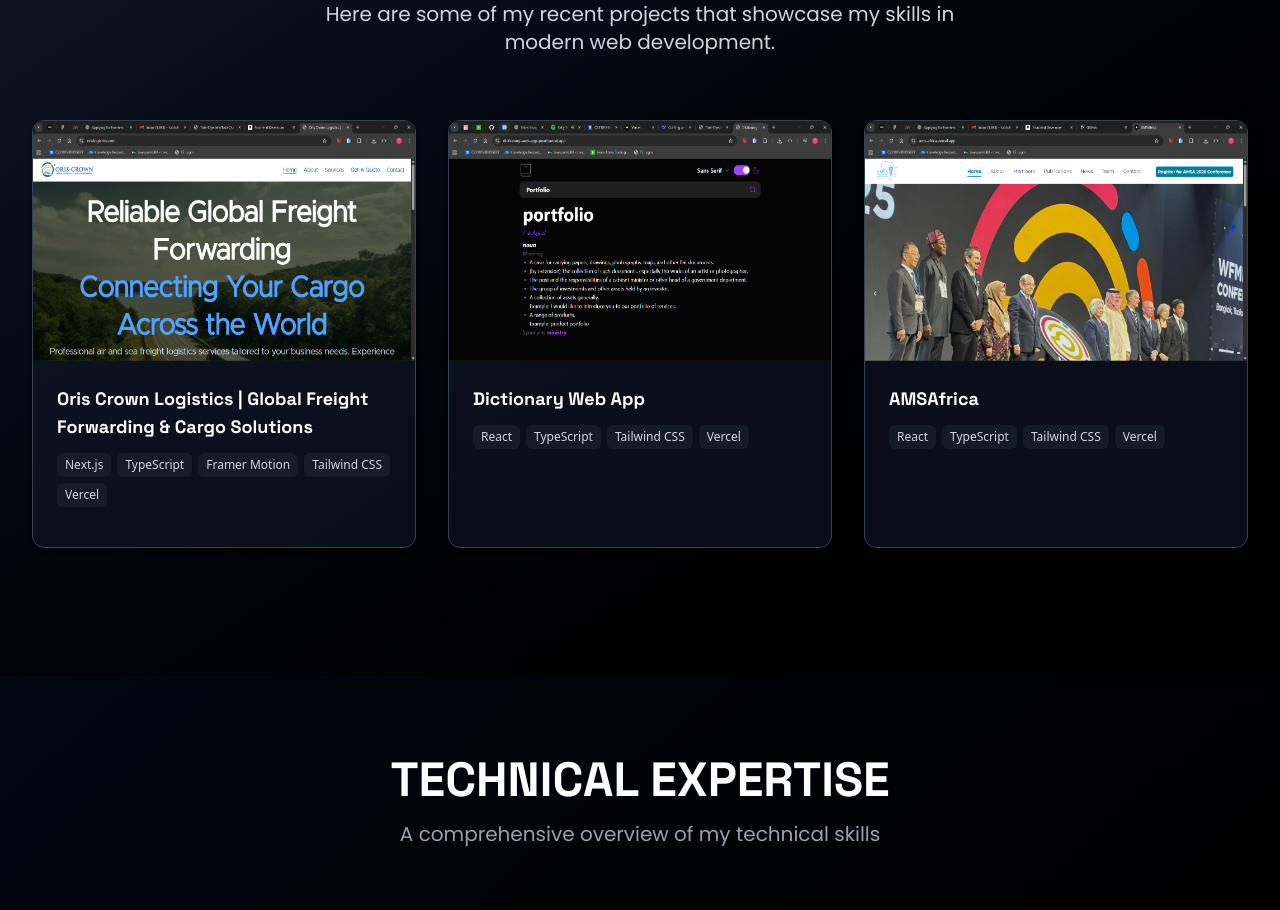
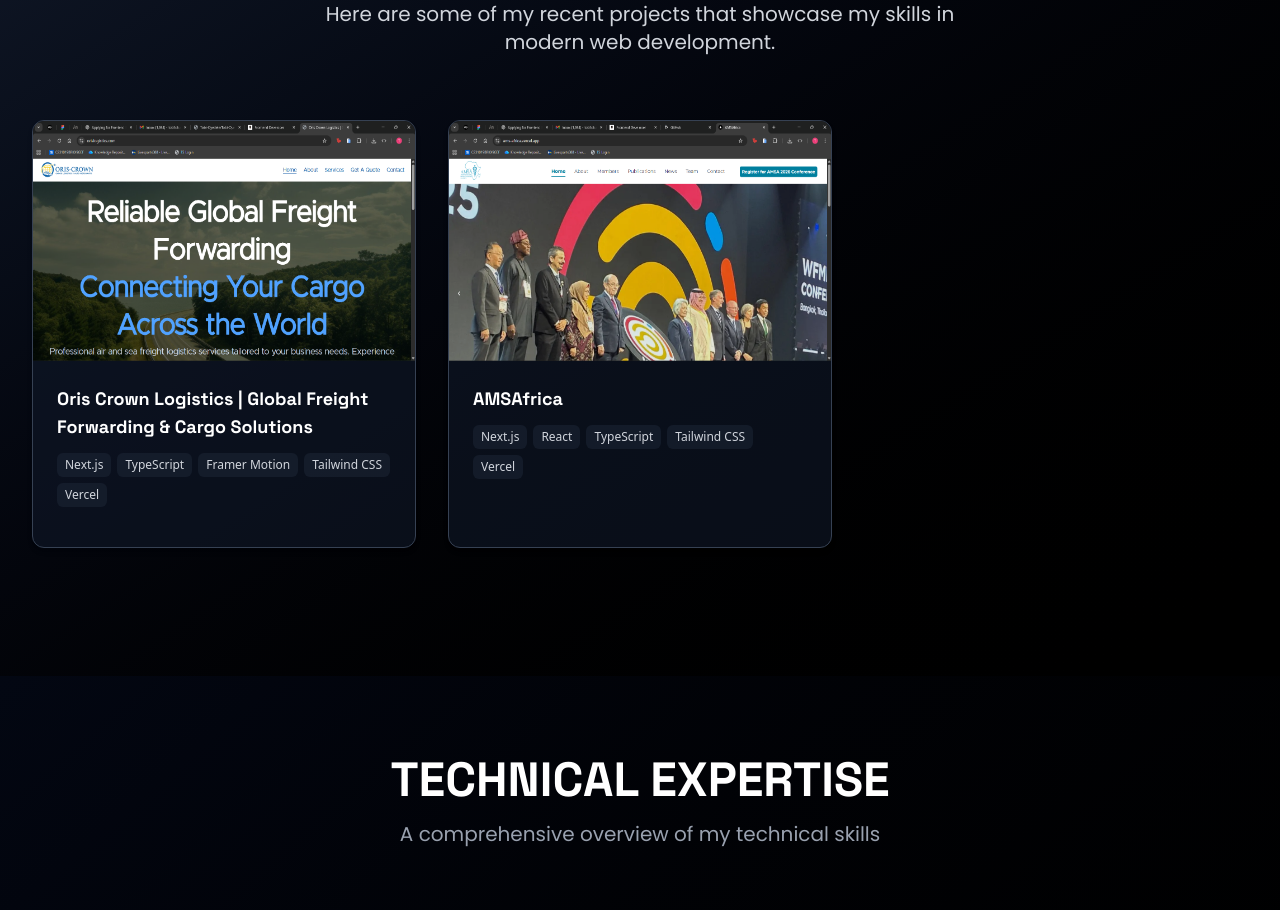
Before and after one commit to Tobi-Oyedele/Tobi-Oyedele-Portfolio, a React (Vite) app: page / in a window 1280 px wide. Shown: the part 1800-2710 px from the top of the page. Built offline with nearby package versions, Linux system fonts and the light colour scheme.

Commit message:
removed dictionary project

```diff
--- a/src/data/projects.js
+++ b/src/data/projects.js
@@ -8,16 +8,9 @@
   },
   {
     id: 2,
-    title: "Dictionary Web App",
-    image: "/images/Dictionary_Web_App.png",
-    liveUrl: "https://dictionary-web-app-pearl.vercel.app/",
-    tech: ["React", "TypeScript", "Tailwind CSS", "Vercel"],
-  },
-  {
-    id: 3,
     title: "AMSAfrica",
     image: "/images/Amsa.png",
     liveUrl: "https://www.amsafrica.org/",
-    tech: ["React", "TypeScript", "Tailwind CSS", "Vercel"],
+    tech: ["Next.js", "React", "TypeScript", "Tailwind CSS", "Vercel"],
   },
 ];
```
